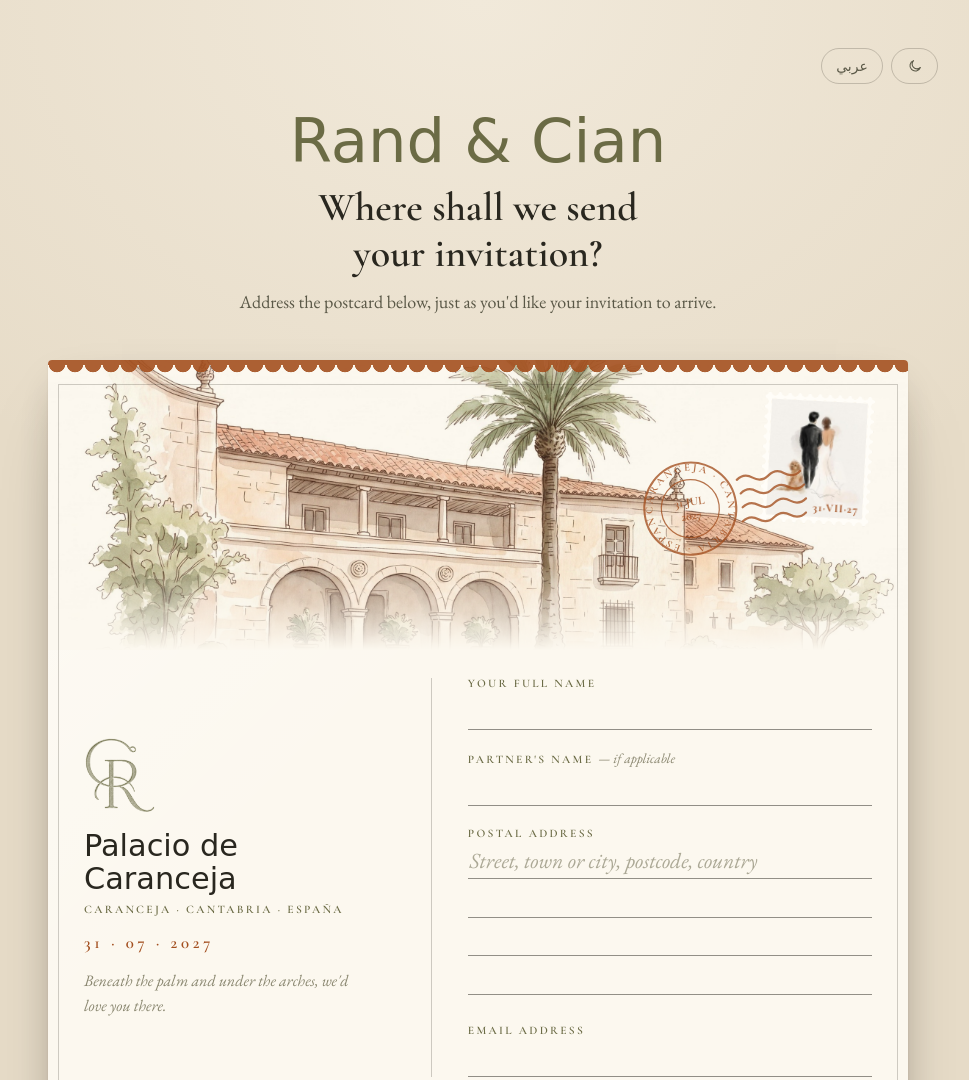
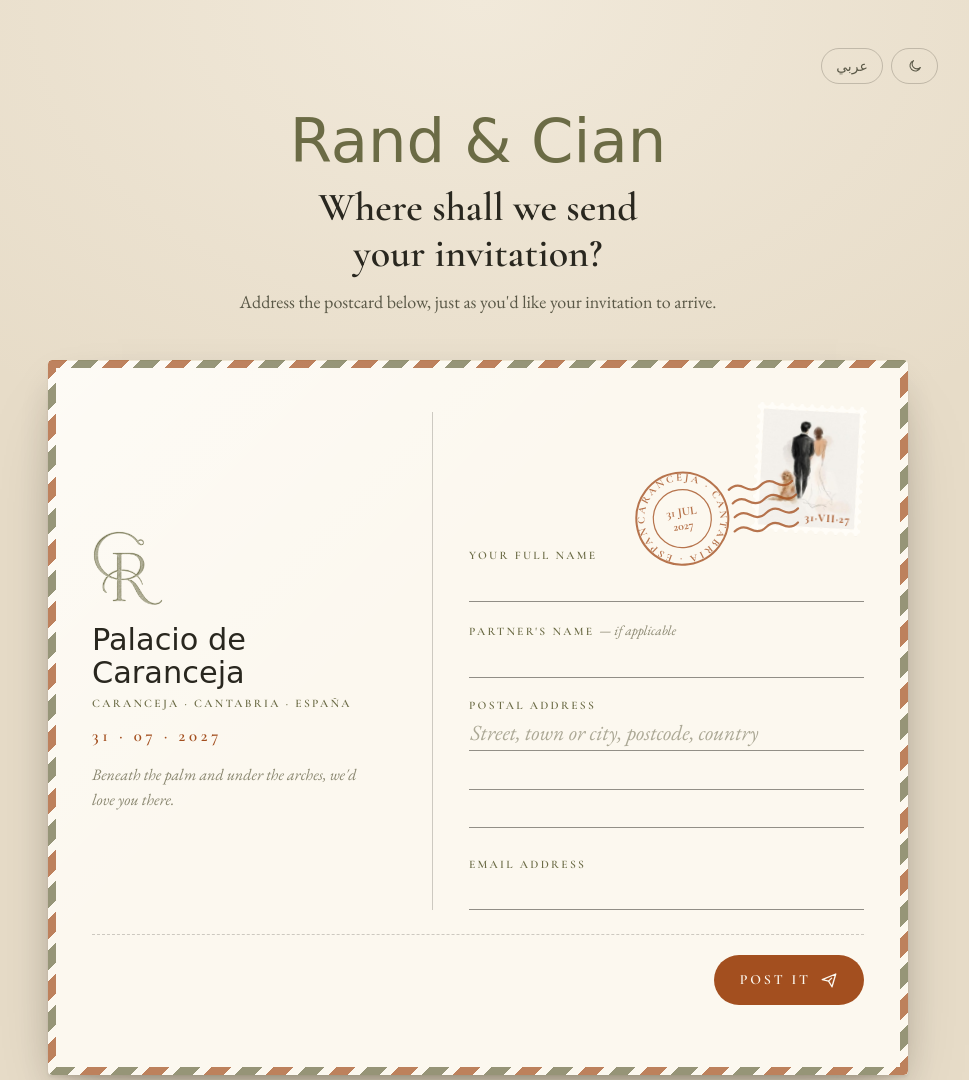
Before and after one commit to cian-warby/wedding-details, a plain HTML site: page index.html in a window 1280 px wide. Shown: the top 1080 px of the page, without its empty margins (162-1131 px from the left). Drawn offline with nearby package versions, Linux system fonts and the light colour scheme; a web font is replaced by a local one.

Commit message:
Drop venue art, airmail trim all round, three-line address
Co-Authored-By: Claude Opus 5.5 <noreply@anthropic.com>

```diff
--- a/index.html
+++ b/index.html
@@ -28,7 +28,6 @@
   --shadow: 32, 26, 14;
   --error: #9B2C1C;
   --sheen: rgba(255,255,255,.4);
-  --art-ground: var(--paper);
 
   --font-display: 'Beau Rivage', 'Brush Script MT', cursive;
   --font-heading: 'Cormorant Garamond', 'Times New Roman', serif;
@@ -41,7 +40,7 @@
   --ink: #EEEADC; --ink-soft: #C2BEA9; --ink-faint: #8C8973;
   --rule: rgba(238, 234, 220, 0.2); --rule-strong: rgba(238, 234, 220, 0.5);
   --sage: #ABAB7E; --terracotta: #D68A50; --terracotta-deep: #E89C68; --on-terracotta: #1B1B15;
-  --shadow: 0, 0, 0; --error: #F08C76; --sheen: rgba(255,255,255,.03); --art-ground: #E9DFCC;
+  --shadow: 0, 0, 0; --error: #F08C76; --sheen: rgba(255,255,255,.03);
   color-scheme: dark;
 }
 
@@ -130,11 +129,11 @@ html[lang="ar"] .title, html[lang="ar"] .label, html[lang="ar"] .btn { font-fami
 }
 .front {
   position: relative;
-  padding: 0 clamp(1.25rem, 3.5vw, 2.25rem) clamp(1.25rem, 3.5vw, 2rem);
+  padding: clamp(1.75rem, 4vw, 2.75rem) clamp(1.5rem, 4vw, 2.75rem) clamp(1.5rem, 3.5vw, 2.25rem);
   display: grid;
   grid-template-columns: minmax(0, 1fr) 1px minmax(0, 1.3fr);
   grid-template-areas:
-    "art  art  art"
+    "note div  stamp"
     "note div  address"
     "foot foot foot";
   column-gap: clamp(1.25rem, 3vw, 2.25rem);
@@ -142,42 +141,20 @@ html[lang="ar"] .title, html[lang="ar"] .label, html[lang="ar"] .btn { font-fami
 }
 .back { transform: rotateY(180deg); overflow: hidden; display: grid; place-items: center; position: relative; }
 
-/* terracotta pantile edge, like the palacio's roofline */
+/* airmail postcard trim all the way round */
 .front::before, .back::before {
   content: "";
-  position: absolute; left: 0; right: 0; top: 0; height: 15px;
-  background:
-    linear-gradient(var(--terracotta), var(--terracotta)) top / 100% 5px no-repeat,
-    radial-gradient(circle at 50% 4px, var(--terracotta) 0 8px, transparent 8.6px) 0 0 / 18px 15px repeat-x;
-  opacity: .9;
-  z-index: 2;
+  position: absolute; inset: 0;
+  border-radius: 4px;
+  padding: 8px;
+  background: repeating-linear-gradient(-45deg,
+    var(--terracotta) 0 14px, transparent 14px 22px,
+    var(--sage) 22px 36px, transparent 36px 44px);
+  -webkit-mask: linear-gradient(#000 0 0) content-box, linear-gradient(#000 0 0);
+  -webkit-mask-composite: xor;
+          mask: linear-gradient(#000 0 0) content-box exclude, linear-gradient(#000 0 0);
+  opacity: .7;
   pointer-events: none;
-}
-/* hairline inner frame */
-.front::after, .back::after {
-  content: "";
-  position: absolute; inset: 24px 10px 10px;
-  border: 1px solid var(--rule);
-  pointer-events: none;
-}
-
-/* venue watercolour across the top */
-.art {
-  grid-area: art;
-  position: relative;
-  margin: 0 calc(-1 * clamp(1.25rem, 3.5vw, 2.25rem));
-  height: clamp(170px, 34vw, 290px);
-  background: var(--art-ground);
-  isolation: isolate;
-  overflow: hidden;
-}
-.art img {
-  width: 100%; height: 100%;
-  object-fit: cover; object-position: 42% 40%;
-  display: block;
-  mix-blend-mode: multiply;
-  -webkit-mask-image: linear-gradient(to bottom, #000 72%, transparent 100%);
-          mask-image: linear-gradient(to bottom, #000 72%, transparent 100%);
 }
 
 /* left column: the postcard's message side */
@@ -201,10 +178,10 @@ html[lang="ar"] .note .venue { font-family: 'Amiri', serif; font-size: 1.5rem; f
 .note .date { font: 600 1.05rem/1 var(--font-heading); letter-spacing: .22em; color: var(--terracotta); margin: 1rem 0 0; }
 .note .wish { font-style: italic; font-size: 1rem; margin: 1.1rem 0 0; color: var(--ink-faint); max-width: 18rem; }
 html[lang="ar"] .note .place, html[lang="ar"] .note .date { letter-spacing: 0; font-family: 'Tajawal', sans-serif; }
-.divider { grid-area: div; background: var(--rule); margin: 1.75rem 0 1.5rem; }
+.divider { grid-area: div; background: var(--rule); margin: .5rem 0 1.5rem; }
 
 /* stamp + postmark */
-.stamp-wrap { position: absolute; top: 34px; inset-inline-end: clamp(22px, 3.5vw, 36px); z-index: 3; }
+.stamp-wrap { grid-area: stamp; position: relative; justify-self: end; margin-bottom: 1rem; }
 .stamp {
   --hole: 4px; --step: 10px;
   width: 110px; height: 130px;
@@ -240,8 +217,8 @@ html[dir="rtl"] .postmark { inset-inline-end: 30px; }
 /* address block */
 .address {
   grid-area: address;
-  align-self: center;
-  padding: 1.75rem 0 1.5rem;
+  align-self: start;
+  padding: 0 0 1.5rem;
 }
 .field { position: relative; }
 .label {
@@ -270,7 +247,7 @@ html[lang="ar"] .input { font-family: 'Tajawal', sans-serif; font-size: 1.15rem;
 .input:focus { border-bottom-color: var(--terracotta); box-shadow: 0 1px 0 var(--terracotta); }
 .input::placeholder { color: var(--ink-faint); opacity: .7; font-style: italic; }
 textarea.input {
-  height: calc(var(--line) * 4);
+  height: calc(var(--line) * 3);
   resize: none;
   border-bottom: 0;
   background-image: repeating-linear-gradient(to bottom,
@@ -371,20 +348,20 @@ html[lang="ar"] .thanks h2 { font-family: 'Amiri', serif; }
   :root { --line: 2.2rem; }
   .front {
     grid-template-columns: minmax(0, 1fr);
-    grid-template-areas: "art" "note" "address" "foot";
-    padding: 0 1.25rem 1.5rem;
+    grid-template-areas: "stamp" "note" "address" "foot";
+    padding: 1.6rem 1.4rem 1.6rem;
   }
   .divider { display: none; }
-  .note { text-align: center; padding: 1.25rem 0; border-bottom: 1px dashed var(--rule); }
+  .note { text-align: center; padding: .25rem 0 1.25rem; border-bottom: 1px dashed var(--rule); margin-bottom: 1.25rem; }
+  .stamp-wrap { margin-bottom: 2.75rem; }
   .logo { margin: 0 auto .6rem; }
   .logo { width: 58px; }
   .note .wish { display: none; }
   .note .date { margin-top: .7rem; }
-  .stamp-wrap { top: 28px; }
   .stamp { width: 70px; height: 86px; padding: 5px; --step: 8px; --hole: 3px; }
   .stamp .denom { font-size: .6rem; inset-inline-end: 8px; bottom: 8px; }
   .postmark { width: 110px; height: 68px; top: 54px; inset-inline-end: 44px; }
-  .address { padding: 1.25rem 0; }
+  .address { padding: 0 0 1.25rem; }
   .input { font-size: 1.2rem; }
   .btn { width: 100%; justify-content: center; }
   .status { text-align: center; }
@@ -418,9 +395,6 @@ html[lang="ar"] .thanks h2 { font-family: 'Amiri', serif; }
       <input type="hidden" name="form" value="Guest address">
       <input type="text" name="_gotcha" class="sr" tabindex="-1" autocomplete="off" aria-hidden="true">
 
-      <figure class="art" aria-hidden="true" style="margin-block:0">
-        <img src="assets/venue-watercolour.jpg" alt="" width="2342" height="1078">
-      </figure>
 
       <div class="note">
         <span class="logo" role="img" aria-label="Rand &amp; Cian monogram"></span>
@@ -473,7 +447,7 @@ html[lang="ar"] .thanks h2 { font-family: 'Amiri', serif; }
         <div class="row">
           <div class="field" id="f-address">
             <label class="label" for="address" data-i18n="lAddress">Postal address</label>
-            <textarea class="input" id="address" name="address" rows="4" autocomplete="street-address" required aria-describedby="e-address" data-i18n-ph="phAddress" placeholder="Street, town or city, postcode, country"></textarea>
+            <textarea class="input" id="address" name="address" rows="3" autocomplete="street-address" required aria-describedby="e-address" data-i18n-ph="phAddress" placeholder="Street, town or city, postcode, country"></textarea>
             <p class="err" id="e-address" data-i18n="eAddress">Please add the address we should post to.</p>
           </div>
         </div>
```
Also changed, not shown: assets/venue-watercolour.jpg (deleted).
